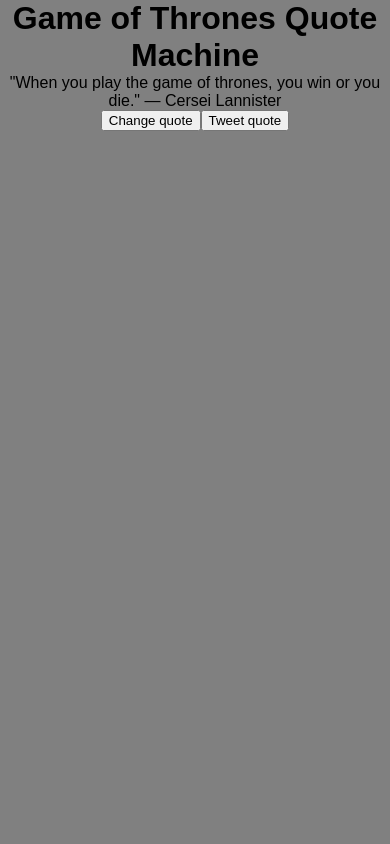
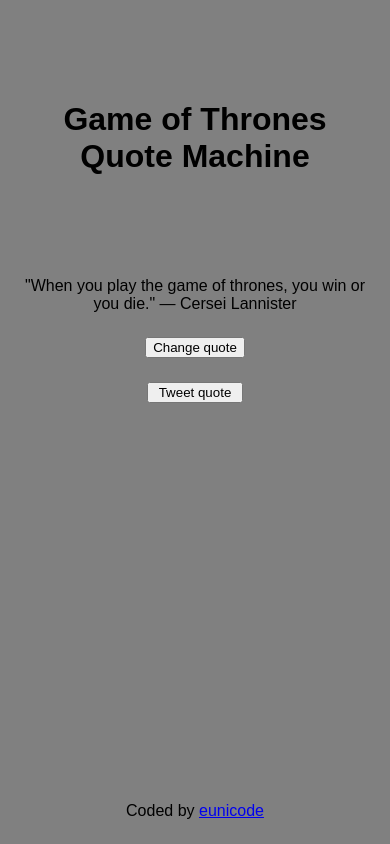
Before and after one commit to eunicode/quote-machine-react, a React (Create React App) app: page / in a window 390 px wide. Built offline with nearby package versions, Linux system fonts and the light colour scheme.

Commit message:
Extract components, use flexbox to build mobile layout

```diff
--- a/src/App.css
+++ b/src/App.css
@@ -1,16 +1,54 @@
+/*----------------------------------------------------------------------
+Basic single column layout for all browsers:
+------------------------------------------------------------------------ */
+
 /* * {
   margin: 0; // Override default CSS properties, such as margins added to the
   top and bottom of h1 elements
 } */
 
 .App {
-  text-align: center;
   background-color: gray;
   height: 100vh;
+  max-width: 50rem; /* container for fallback layout in wide viewports */
+  margin: 0 auto; /* center */
+  text-align: center;
 }
 
-h1 {
-  margin: 0; /* Solution to white space at top of page */
-  /* display: inline; // Alternative solution to remove white space at top of
-    page */
+/* h1 {
+  margin: 0;  // Solution to white space at top of page
+  display: inline; // Alternative solution to remove white space at top of
+    page
+} */
+
+.App-header {
+  margin: 5rem auto;
+  padding: 0 1rem;
 }
+
+.Quote-box {
+  padding: 0 1.5rem;
+}
+
+button {
+  display: block;
+  margin: 1.5rem auto;
+  min-width: 6rem;
+}
+
+footer {
+  padding: 1.5rem 0;
+}
+
+@supports (display: flex) {
+  .App {
+    display: flex;
+    flex-direction: column;
+  }
+
+  .Button-box {
+    flex-grow: 1; /* There are other flex items in container, but since I didn't
+    define flex grow factors for them, .Button-box takes up all the available
+    space. This'll push the footer to the bottom */
+  }
+}
--- a/src/App.js
+++ b/src/App.js
@@ -1,33 +1,49 @@
-import React, { Component } from 'react';
+import React, { Component } from "react";
 // import logo from './logo.svg';
-import './App.css';
+import "./App.css";
 
 class App extends Component {
   render() {
     return (
-      <div className="App">
-        <h1>
-          Game of Thrones Quote Machine
-        </h1>
+      <div className="App"> {/* Ancestor component, 100vh */}
+        <header className="App-header">
+        <h1>Game of Thrones Quote Machine</h1>
+        </header>
 
-        <div className="Quote-box">
-         <div className="Quote-display">
-         "When you play the game of thrones, you win or you die." ― Cersei Lannister
-        </div>
-        </div>
+        <QuoteBox />
 
-        <div className="Action-box">
-        <button onClick="newQuote">
-          Change quote
-          </button>
-          <button onClick="tweetQuote">
-            Tweet quote
-            </button>
-        </div>
+        <ButtonBox />
 
-        </div>
+        <Footer />
+      </div>
     );
   }
 }
 
+const QuoteBox = props => {
+  return (
+    <main className="Quote-box">
+      "When you play the game of thrones, you win or you die." ― Cersei
+      Lannister
+    </main>
+  );
+}
+
+const ButtonBox = props => {
+  return (
+    <div className="Button-box">
+    <button onClick="changeQuote">Change quote</button>
+    <button onClick="tweetQuote">Tweet quote</button>
+  </div>
+  );
+}
+
+const Footer = props => {
+  return (
+    <footer>
+    Coded by <a href='https://github.com/eunipa/'>eunicode </a>
+    </footer>
+  );
+}
+
 export default App;
```
